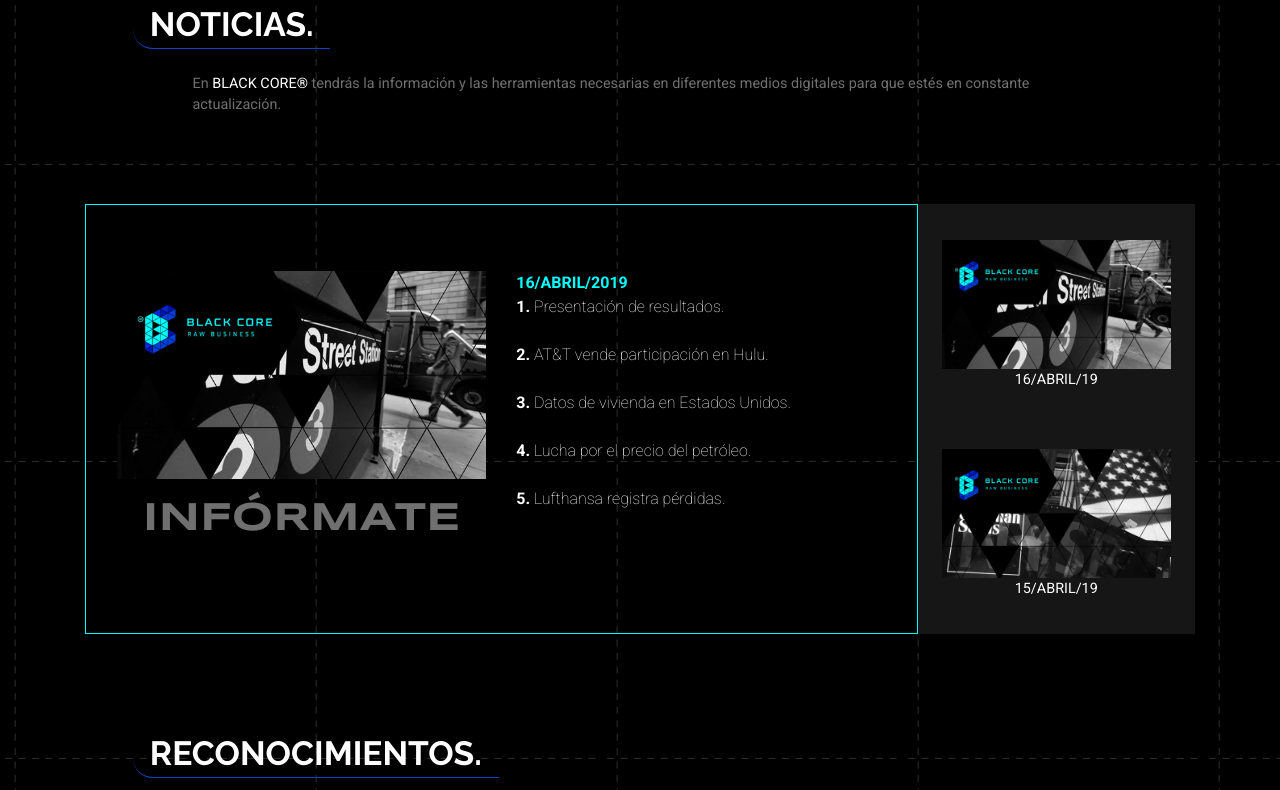
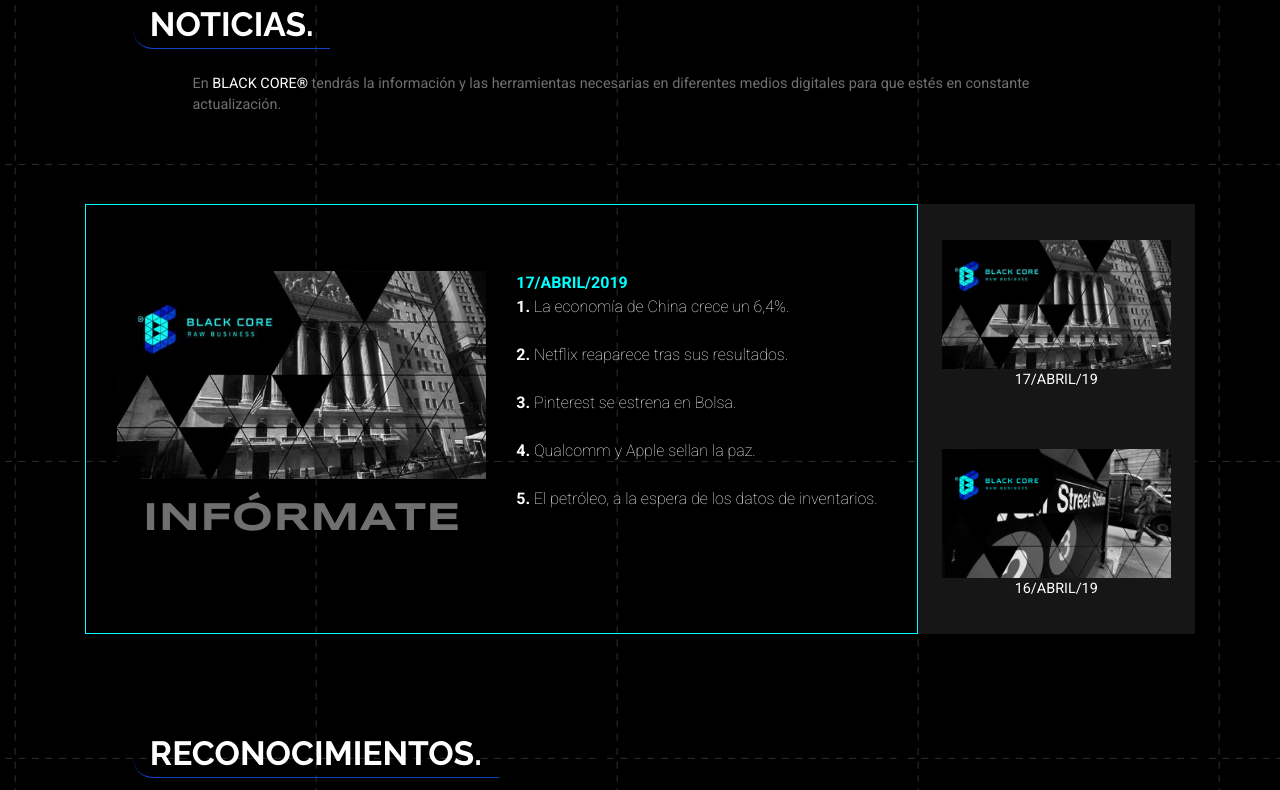
Before and after one commit to laloehm/Black-Core, a PHP site: page / in a window 1280 px wide. Shown: the part 3711-4501 px from the top of the page. Run offline with PHP 8.4, Linux system fonts and the light colour scheme.

Commit message:
Noticias del 17 de Abril del 2019

```diff
--- a/noticias.php
+++ b/noticias.php
@@ -13,7 +13,26 @@
         <div class="col-md-9 tabs-noticias-content p-0">
             <div class="noticias-tabs-contents">
                 <!--  -->
-                <div class="noticias-content-items noticias-content-items-active" id="noticias-20">
+                <div class="noticias-content-items noticias-content-items-active" id="noticias-21">
+                    <div class="row">
+                        <div class="col-md-6 d-flex justify-content-center align-items-center flex-column">
+                            <img src="images/Noticias/Abril/10-Abril-19.jpg" class="img-fluid" alt="Noticiasd del 17 de Abril del 2019">
+                            <div class="my-3">
+                                <h3 class="azul-dos px-3 text-uppercase title-news">INFÓRMATE</h3>
+                            </div>
+                        </div>
+                        <div class="col-md-6">
+                            <p class="font-weight-bold font-aqua m-0">17/ABRIL/2019</p>
+                            <p><span class="font-weight-bold">1.</span> La economía de China crece un 6,4%.</p>
+                            <p><span class="font-weight-bold">2.</span> Netflix reaparece tras sus resultados.</p>
+                            <p class=""><span class="font-weight-bold">3.</span> Pinterest se estrena en Bolsa.</p>
+                            <p><span class="font-weight-bold">4.</span> Qualcomm y Apple sellan la paz.</p>
+                            <p class="m-0"><span class="font-weight-bold">5.</span> El petróleo, a la espera de los datos de inventarios.</p>
+                        </div>
+                    </div>
+                </div>
+                <!--  -->
+                <div class="noticias-content-items" id="noticias-20">
                     <div class="row">
                         <div class="col-md-6 d-flex justify-content-center align-items-center flex-column">
                             <img src="images/Noticias/Abril/16-Abril-19.jpg" class="img-fluid" alt="Noticiasd del 16 de Abril del 2019">
@@ -404,7 +423,18 @@
                                 <a href="#noticias-20" class="items-noticias mt-0">
                                     <div class="amazingcarousel-item-container fecha-noticias">
                                         <div class="amazingcarousel-image">
-                                            <img src="images/Noticias/Abril/16-Abril-19.jpg" alt="15-Abril-19" />
+                                            <img src="images/Noticias/Abril/10-Abril-19.jpg" alt="17-Abril-19" />
+                                            <p>17/ABRIL/19</p>
+                                        </div>
+                                    </div>
+                                </a>
+                            </li>
+                            <!--  -->
+                            <li class="amazingcarousel-item news news-active">
+                                <a href="#noticias-20" class="items-noticias mt-0">
+                                    <div class="amazingcarousel-item-container fecha-noticias">
+                                        <div class="amazingcarousel-image">
+                                            <img src="images/Noticias/Abril/16-Abril-19.jpg" alt="16-Abril-19" />
                                             <p>16/ABRIL/19</p>
                                         </div>
                                     </div>
```
